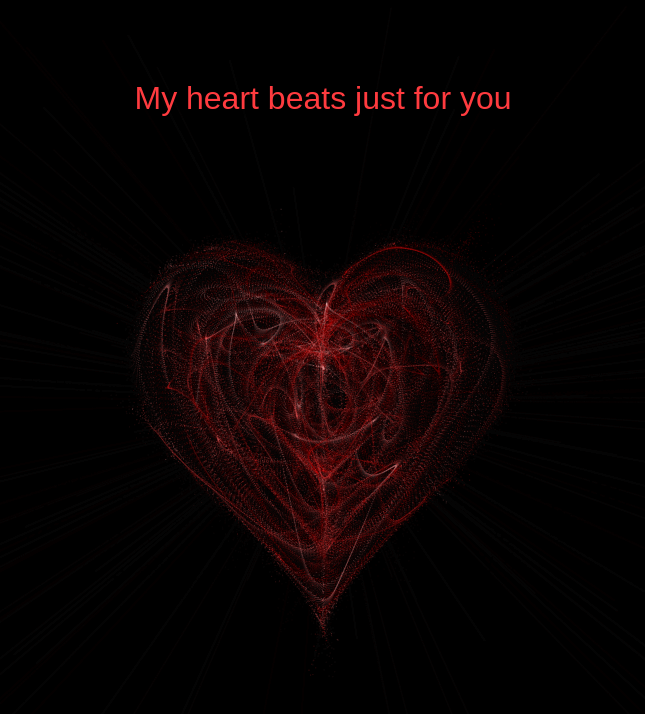
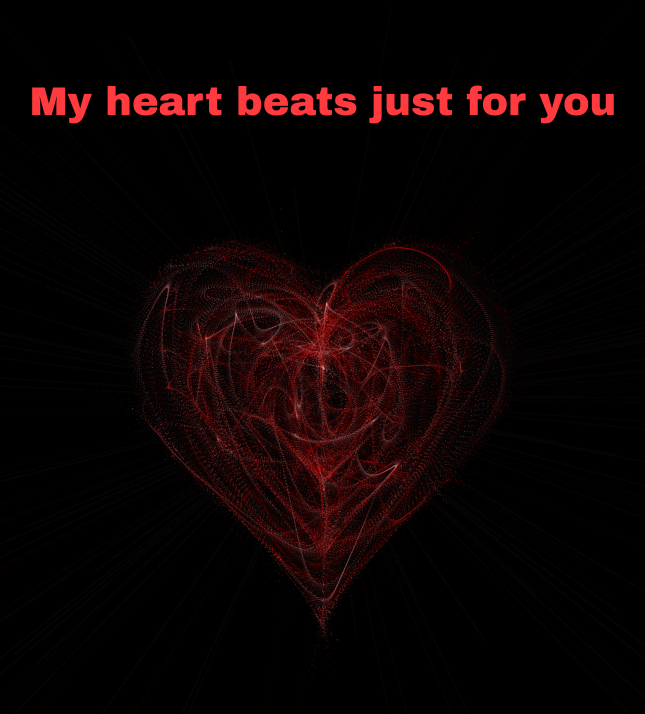
Before and after one commit to blooraayy/I-love-you-so, a plain HTML site: page index.html in a window 1280 px wide. Shown: the whole page, without its empty margins (317-962 px from the left). Drawn offline with Linux system fonts and the light colour scheme.

Commit message:
cambio fuente mensaje

```diff
--- a/style.css
+++ b/style.css
@@ -12,10 +12,11 @@ canvas {
   top: 10%;
   left: 50%;
   transform: translate(-50%, 0);
-  font-size: 2em;
+  font-size: 2.5em; /* Aumenta el tamaño si quieres que se vea más grande */
   color: #FF3B3F;
-  text-shadow: 2px 2px 4px rgba(0, 0, 0, 0.5);
-  font-family: "Century-Gothic", sans-serif;
+  text-shadow: 3px 3px 6px rgba(0, 0, 0, 0.5); /* Aumenta el efecto de sombra */
+  font-family: "Arial Black", sans-serif; /* Usa Arial Black en lugar de Arial normal */
+  font-weight: bold; /* Refuerza el peso de la fuente */
   opacity: 0;
   transition: opacity 2s ease-in-out;
 }
```
Lines whose indentation alone changed are shown as unchanged.
